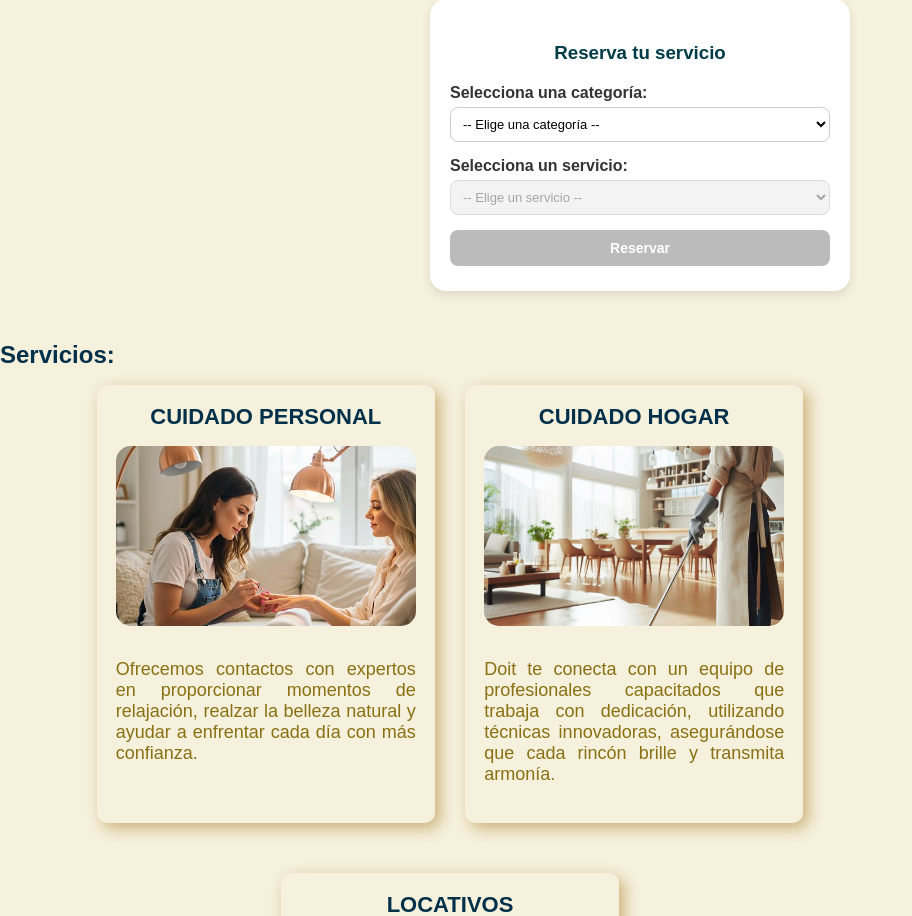
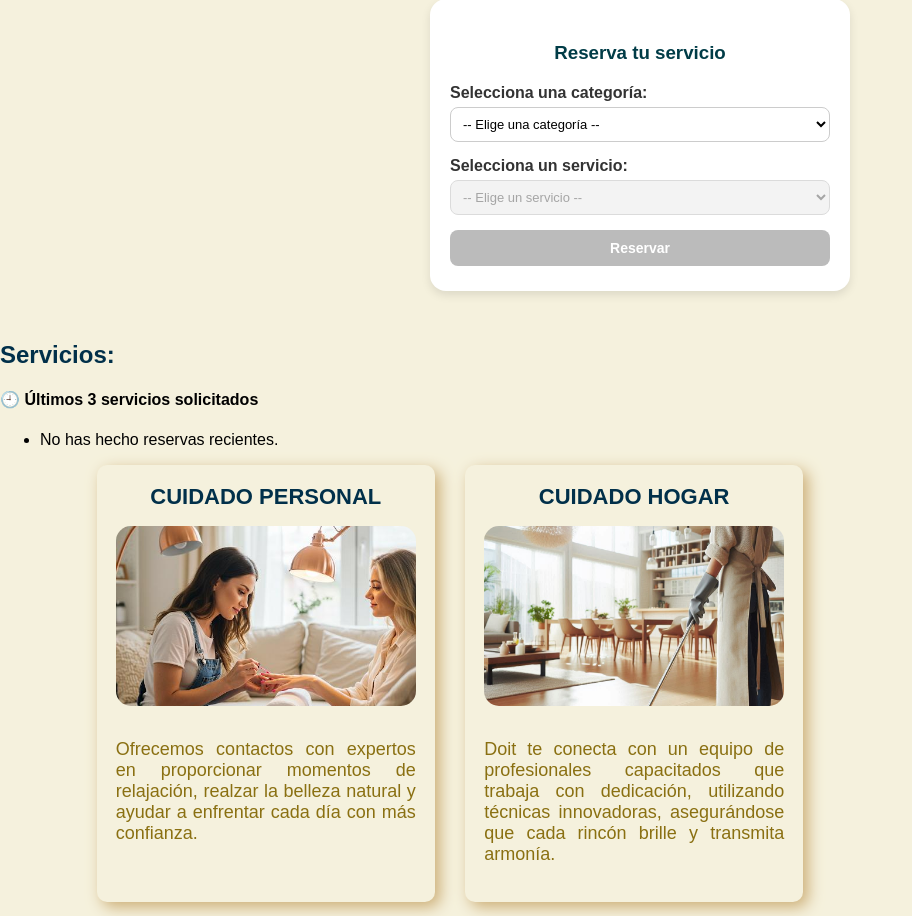
Before and after one commit to JohanaDoit/proyecto_sena, a Django app: page /principal/ in a window 1280 px wide. Shown: the part 485-1401 px from the top of the page, without its empty margins (0-912 px from the left). Run offline with Django 5.2, Linux system fonts and the light colour scheme; a user stored in the database is signed in; data comes from the database, SQL or seed files in the repository; both versions use the stored data as it was after the commit; some libraries are stand-ins or nearby versions.

Commit message:
Se muestra en pantalla cliente los ultimos 3 servicios solicitados

```diff
--- a/doit_app/templates/principal.html
+++ b/doit_app/templates/principal.html
@@ -195,6 +195,28 @@
 }
 </style>
 
+<div>
+    <h4>🕘 Últimos 3 servicios solicitados</h4>
+    <ul>
+        {% for reserva in ultimas_reservas %}
+    <li style="margin-bottom: 10px;">
+        <p><strong>Servicio:</strong> {{ reserva.idServicios.NombreServicio }}</p>
+        <p><strong>Fecha:</strong> {{ reserva.Fecha }}</p>
+        <p><strong>Hora:</strong> {{ reserva.Hora }}</p>
+        <p><strong>Dirección:</strong> {{ reserva.direccion }}</p>
+    </li>
+    {% empty %}
+    <li>No has hecho reservas recientes.</li>
+    {% endfor %}
+    </ul>
+</div>
+
+
+
+
+
+
+
         <div class="servicios">
             <article class="servicio">
             <h2>CUIDADO PERSONAL</h2>
--- a/doit_app/views.py
+++ b/doit_app/views.py
@@ -6,7 +6,9 @@ from .forms import RegistroForm, PerfilUsuarioForm # Asegúrate de que PerfilUsu
 from django.contrib.auth.decorators import login_required
 from django.contrib import messages
 from .forms import ReservaForm
-from .models import Estado, Servicios, Categorias # Asegúrate de que todos los modelos necesarios están importados
+from .models import Estado, Servicios, Categorias
+from .models import Reserva
+# Asegúrate de que todos los modelos necesarios están importados
 
 # --- Vistas Generales ---
 def home(request):
@@ -17,15 +19,22 @@ def principal(request):
     categorias = Categorias.objects.all()
     servicios = Servicios.objects.all()
 
-    # Agrupamos los servicios por categoría (clave: id o nombre de categoría)
+    # Agrupar servicios por categoría
     servicios_por_categoria = {}
     for cat in categorias:
         servicios_por_categoria[cat.Nombre] = list(servicios.filter(idCategorias=cat))
 
+    # Obtener las últimas 3 reservas del usuario autenticado, ordenadas por fecha más reciente
+    ultimas_reservas = Reserva.objects.filter(
+        idUsuario=request.user
+    ).order_by('-Fecha', '-Hora')[:3]
+
     return render(request, 'principal.html', {
         'categorias': categorias,
         'servicios_por_categoria': servicios_por_categoria,
+        'ultimas_reservas': ultimas_reservas,
     })
+
 
 @login_required
 def busc_experto(request):
```
Also changed, not shown: db.sqlite3.
